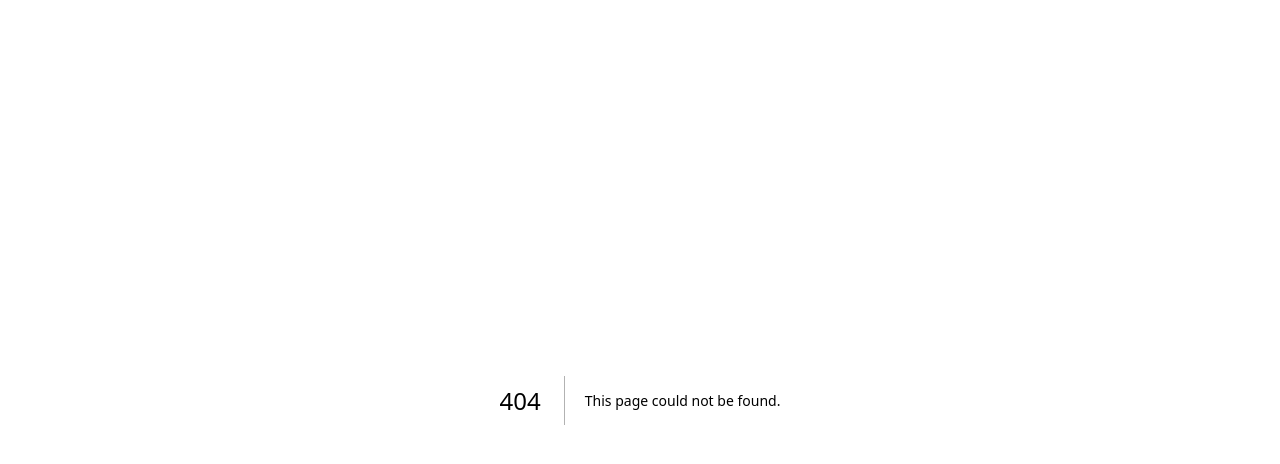
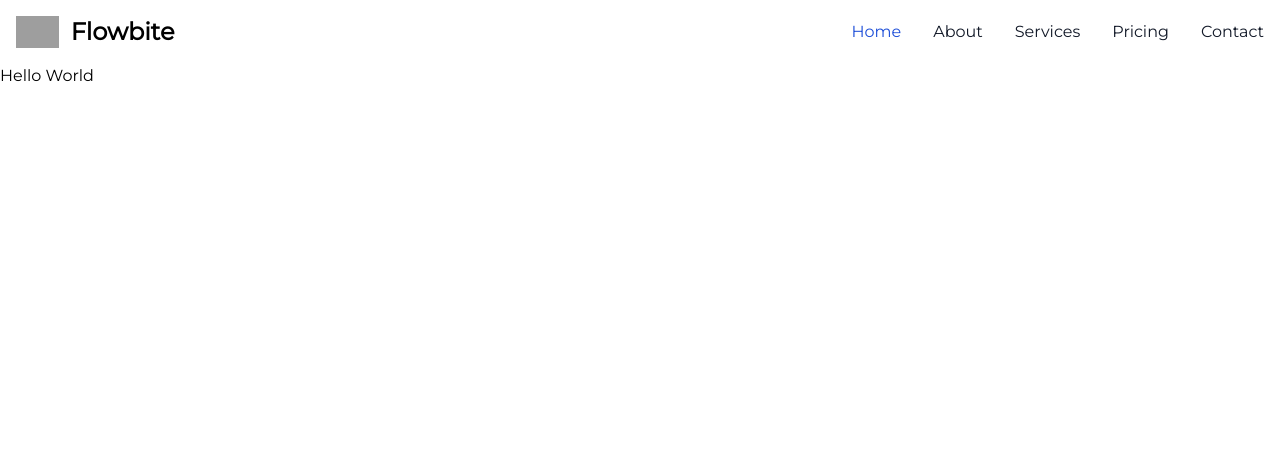
Before and after one commit to ayee-lucas/gestor-app, a Next.js app: page /Home in a window 1280 px wide. Before the commit this address had no page. Shown: the top 464 px of the page. Built offline with nearby package versions, Linux system fonts and the light colour scheme; grey boxes are pictures that could not be loaded.

Commit message:
Home Page Added

```diff
--- /dev/null
+++ b/app/Home/layout.tsx
@@ -0,0 +1,10 @@
+import Navbar from "../components/Home/Navbar";
+
+export default function HomeLayot({ children }: { children: React.ReactNode }) {
+  return (
+    <section>
+      <Navbar />
+      {children}
+    </section>
+  );
+}
--- /dev/null
+++ b/app/Home/page.tsx
@@ -0,0 +1,7 @@
+export default function  Home() {
+  return (
+    <div>
+      <h1>Hello World</h1>
+    </div>
+  )
+}
--- /dev/null
+++ b/app/components/Home/Navbar.tsx
@@ -0,0 +1,89 @@
+import React from "react";
+
+const Navbar = () => {
+  return (
+    <nav className="bg-white border-gray-200 dark:bg-gray-900">
+      <div className="max-w-screen-xl flex flex-wrap items-center justify-between mx-auto p-4">
+        <a href="https://flowbite.com/" className="flex items-center">
+          <img
+            src="https://flowbite.com/docs/images/logo.svg"
+            className="h-8 mr-3"
+            alt="Flowbite Logo"
+          />
+          <span className="self-center text-2xl font-semibold whitespace-nowrap dark:text-white">
+            Flowbite
+          </span>
+        </a>
+        <button
+          data-collapse-toggle="navbar-default"
+          type="button"
+          className="inline-flex items-center p-2 ml-3 text-sm text-gray-500 rounded-lg md:hidden hover:bg-gray-100 focus:outline-none focus:ring-2 focus:ring-gray-200 dark:text-gray-400 dark:hover:bg-gray-700 dark:focus:ring-gray-600"
+          aria-controls="navbar-default"
+          aria-expanded="false"
+        >
+          <span className="sr-only">Open main menu</span>
+          <svg
+            className="w-6 h-6"
+            aria-hidden="true"
+            fill="currentColor"
+            viewBox="0 0 20 20"
+            xmlns="http://www.w3.org/2000/svg"
+          >
+            <path
+              fill-rule="evenodd"
+              d="M3 5a1 1 0 011-1h12a1 1 0 110 2H4a1 1 0 01-1-1zM3 10a1 1 0 011-1h12a1 1 0 110 2H4a1 1 0 01-1-1zM3 15a1 1 0 011-1h12a1 1 0 110 2H4a1 1 0 01-1-1z"
+              clip-rule="evenodd"
+            ></path>
+          </svg>
+        </button>
+        <div className="hidden w-full md:block md:w-auto" id="navbar-default">
+          <ul className="font-medium flex flex-col p-4 md:p-0 mt-4 border border-gray-100 rounded-lg bg-gray-50 md:flex-row md:space-x-8 md:mt-0 md:border-0 md:bg-white dark:bg-gray-800 md:dark:bg-gray-900 dark:border-gray-700">
+            <li>
+              <a
+                href="#"
+                className="block py-2 pl-3 pr-4 text-white bg-blue-700 rounded md:bg-transparent md:text-blue-700 md:p-0 dark:text-white md:dark:text-blue-500"
+                aria-current="page"
+              >
+                Home
+              </a>
+            </li>
+            <li>
+              <a
+                href="#"
+                className="block py-2 pl-3 pr-4 text-gray-900 rounded hover:bg-gray-100 md:hover:bg-transparent md:border-0 md:hover:text-blue-700 md:p-0 dark:text-white md:dark:hover:text-blue-500 dark:hover:bg-gray-700 dark:hover:text-white md:dark:hover:bg-transparent"
+              >
+                About
+              </a>
+            </li>
+            <li>
+              <a
+                href="#"
+                className="block py-2 pl-3 pr-4 text-gray-900 rounded hover:bg-gray-100 md:hover:bg-transparent md:border-0 md:hover:text-blue-700 md:p-0 dark:text-white md:dark:hover:text-blue-500 dark:hover:bg-gray-700 dark:hover:text-white md:dark:hover:bg-transparent"
+              >
+                Services
+              </a>
+            </li>
+            <li>
+              <a
+                href="#"
+                className="block py-2 pl-3 pr-4 text-gray-900 rounded hover:bg-gray-100 md:hover:bg-transparent md:border-0 md:hover:text-blue-700 md:p-0 dark:text-white md:dark:hover:text-blue-500 dark:hover:bg-gray-700 dark:hover:text-white md:dark:hover:bg-transparent"
+              >
+                Pricing
+              </a>
+            </li>
+            <li>
+              <a
+                href="#"
+                className="block py-2 pl-3 pr-4 text-gray-900 rounded hover:bg-gray-100 md:hover:bg-transparent md:border-0 md:hover:text-blue-700 md:p-0 dark:text-white md:dark:hover:text-blue-500 dark:hover:bg-gray-700 dark:hover:text-white md:dark:hover:bg-transparent"
+              >
+                Contact
+              </a>
+            </li>
+          </ul>
+        </div>
+      </div>
+    </nav>
+  );
+};
+
+export default Navbar;
--- a/app/components/Presentation/Title.tsx
+++ b/app/components/Presentation/Title.tsx
@@ -1,9 +1,13 @@
-import React from 'react'
+import React from "react";
+import Link from "next/link";
 
-const Title = () => {
+const Title = ({title = '', button = ''}) => {
   return (
-    <div className='text-white text-8xl'>Gestor de Hoteles</div>
-  )
-}
+    <div className="h-full w-full flex flex-col justify-center items-center">
+      <div className="text-8xl">{title}</div>
+      <Link href={'/Home'} className="absolute bottom-20 px-4 py-2 bg-indigo-600 text-white rounded-xl">{button}</Link>
+    </div>
+  );
+};
 
-export default Title
+export default Title;
--- a/app/page.tsx
+++ b/app/page.tsx
@@ -1,9 +1,10 @@
 import Title from "./components/Presentation/Title"
+
 
 export default function Presentation() {
   return (
-    <main className="flex flex-col justify-center items-center h-screen w-full bg-indigo-950">
-      <Title />
+    <main className="flex flex-col justify-center items-center h-screen w-full bg-indigo-950 text-white">
+      <Title title="Gestor de Hoteles" button="Home" />
     </main>
   )
 }
```
